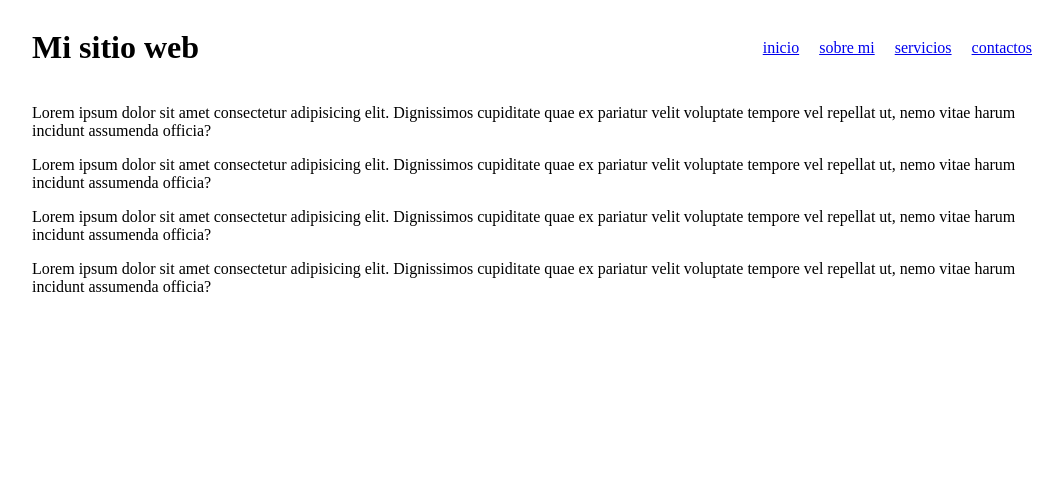
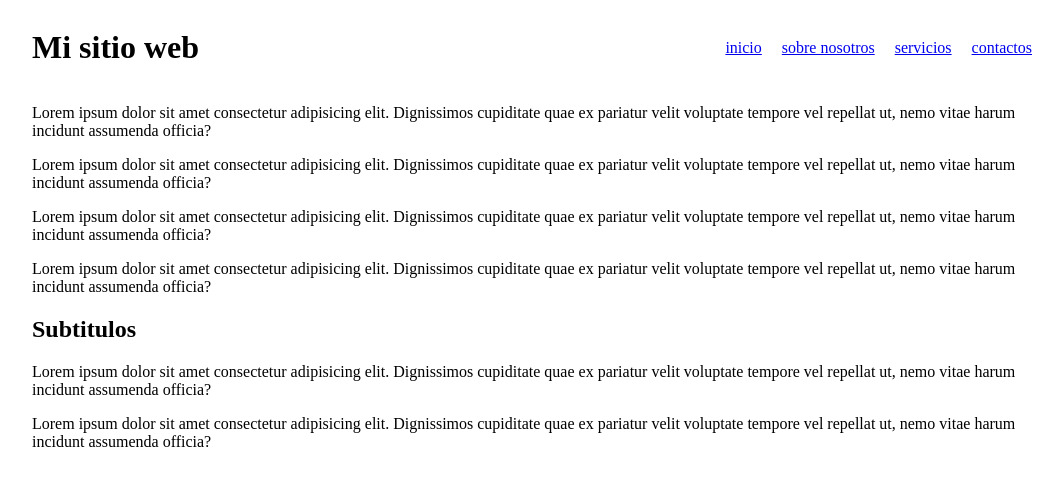
Before and after one commit to Denilcerv/miweb1, a plain HTML site: page index.html in a window 1280 px wide. Shown: the whole page, without its empty margins (108-1171 px from the left). Drawn offline with Linux system fonts and the light colour scheme.

Commit message:
Añadir nueva seccion de texto y actualizar enlace del menu

```diff
--- a/index.html
+++ b/index.html
@@ -16,7 +16,7 @@
 					<a href="#">inicio</a>
 				</li>
 				<li>
-					<a href="#">sobre mi</a>
+					<a href="#">sobre nosotros</a>
 				</li>
 				<li>
 					<a href="#">servicios</a>
@@ -28,13 +28,23 @@
 		</header>
 
 		<main>
-			<p>Lorem ipsum dolor sit amet consectetur adipisicing elit. Dignissimos cupiditate quae ex pariatur velit voluptate tempore vel repellat ut, nemo vitae harum incidunt assumenda officia?</p>
+			<section>
+				<p>Lorem ipsum dolor sit amet consectetur adipisicing elit. Dignissimos cupiditate quae ex pariatur velit voluptate tempore vel repellat ut, nemo vitae harum incidunt assumenda officia?</p>
 
-			<p>Lorem ipsum dolor sit amet consectetur adipisicing elit. Dignissimos cupiditate quae ex pariatur velit voluptate tempore vel repellat ut, nemo vitae harum incidunt assumenda officia?</p>
+				<p>Lorem ipsum dolor sit amet consectetur adipisicing elit. Dignissimos cupiditate quae ex pariatur velit voluptate tempore vel repellat ut, nemo vitae harum incidunt assumenda officia?</p>
 
-			<p>Lorem ipsum dolor sit amet consectetur adipisicing elit. Dignissimos cupiditate quae ex pariatur velit voluptate tempore vel repellat ut, nemo vitae harum incidunt assumenda officia?</p>
+				<p>Lorem ipsum dolor sit amet consectetur adipisicing elit. Dignissimos cupiditate quae ex pariatur velit voluptate tempore vel repellat ut, nemo vitae harum incidunt assumenda officia?</p>
 
-			<p>Lorem ipsum dolor sit amet consectetur adipisicing elit. Dignissimos cupiditate quae ex pariatur velit voluptate tempore vel repellat ut, nemo vitae harum incidunt assumenda officia?</p>
+				<p>Lorem ipsum dolor sit amet consectetur adipisicing elit. Dignissimos cupiditate quae ex pariatur velit voluptate tempore vel repellat ut, nemo vitae harum incidunt assumenda officia?</p>
+			</section>
+			<section>
+				<h2>Subtitulos</h2>
+
+				<p>Lorem ipsum dolor sit amet consectetur adipisicing elit. Dignissimos cupiditate quae ex pariatur velit voluptate tempore vel repellat ut, nemo vitae harum incidunt assumenda officia?</p>
+
+				<p>Lorem ipsum dolor sit amet consectetur adipisicing elit. Dignissimos cupiditate quae ex pariatur velit voluptate tempore vel repellat ut, nemo vitae harum incidunt assumenda officia?</p>
+
+			</section>
 		</main>
 
 	</div>
```
